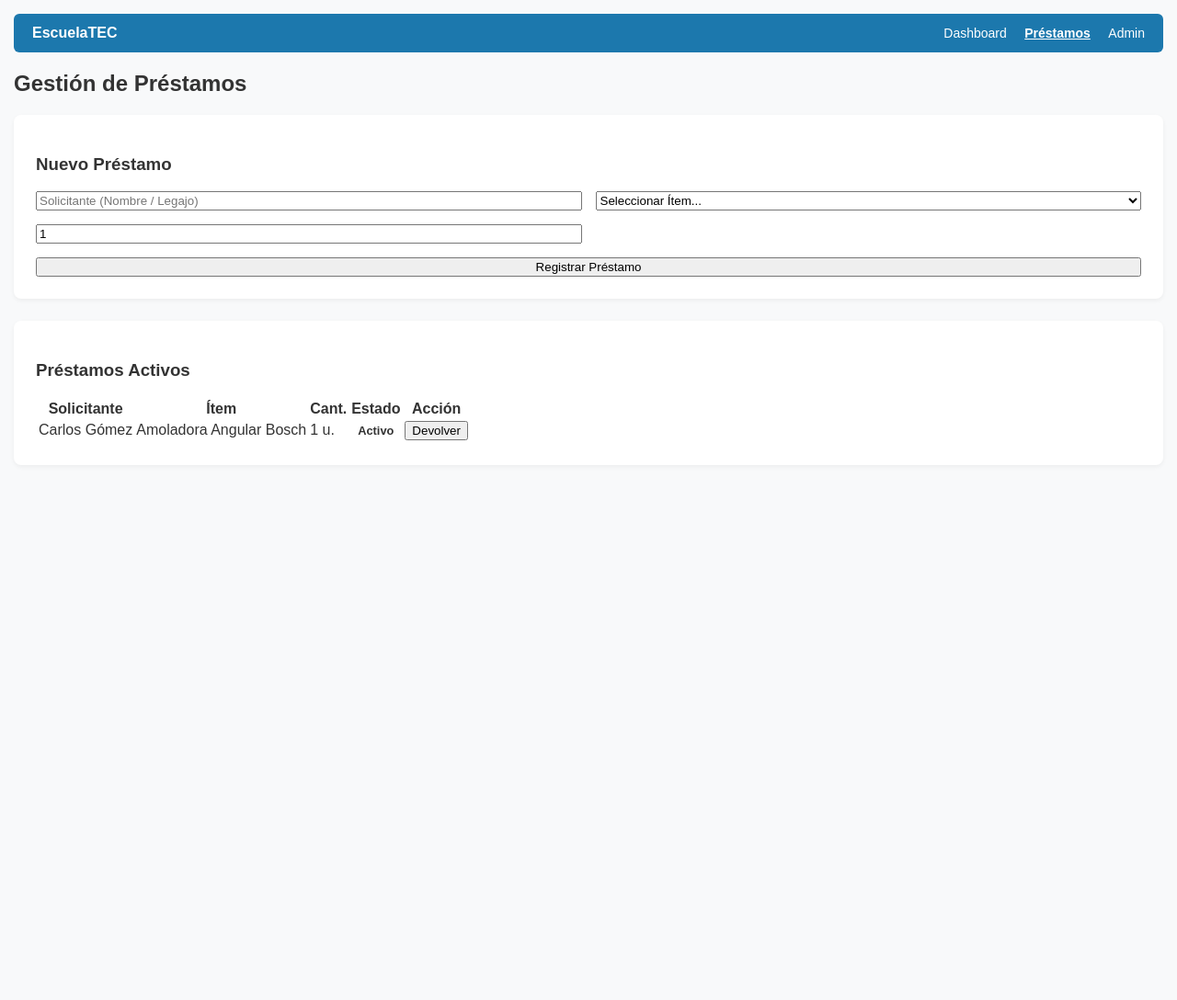
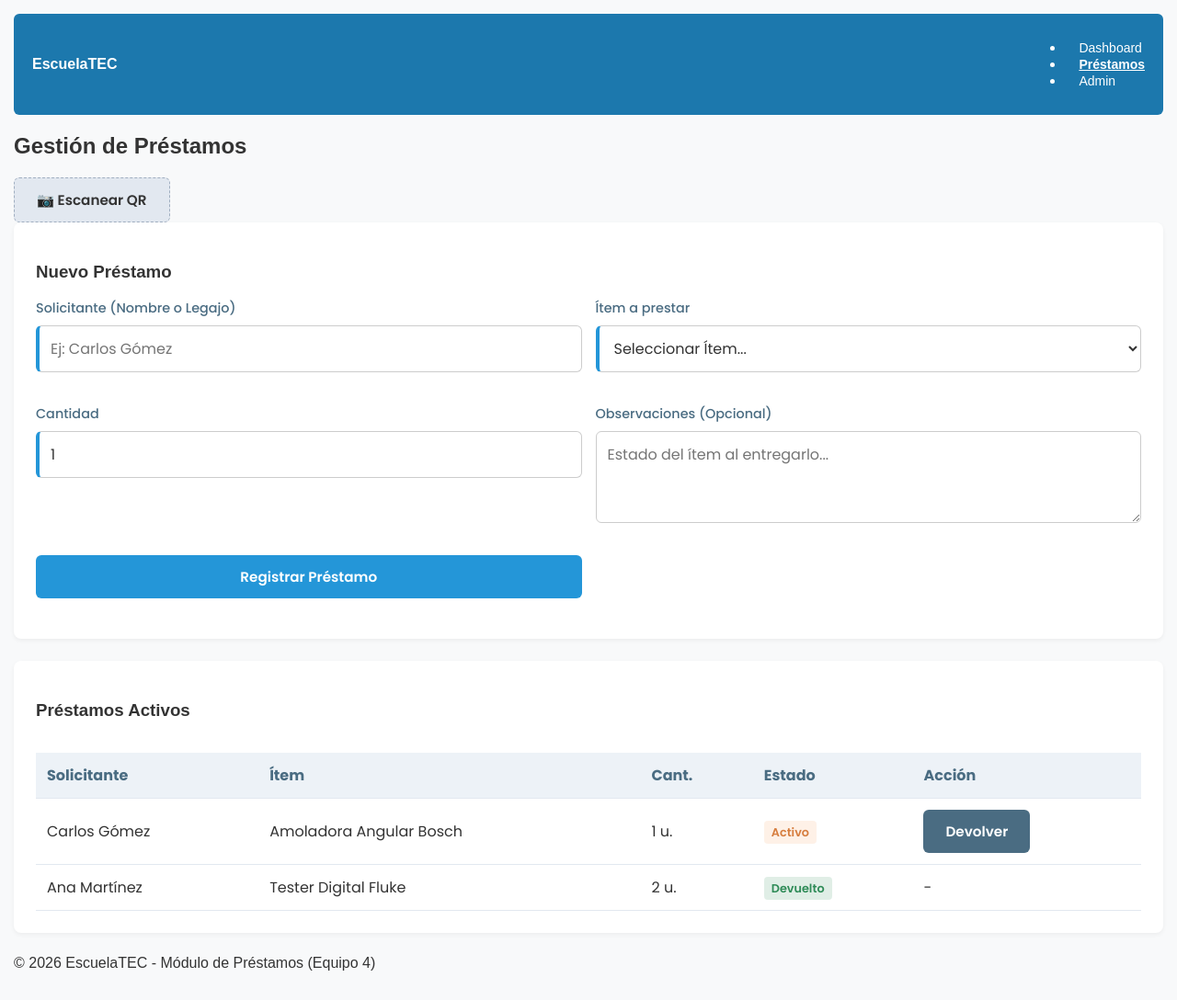
Before and after one commit to cecybiol/EscuelaTec10, a plain HTML site: page pages/prestamos.html in a window 1280 px wide. Shown: the whole page at 92% size. Before the commit the page ends 800 px from the top, so only its background shows below. Drawn offline with Linux system fonts and the light colour scheme.

Commit message:
finalizamos html

```diff
--- a/pages/prestamos.html
+++ b/pages/prestamos.html
@@ -3,50 +3,82 @@
 <head>
     <meta charset="UTF-8">
     <meta name="viewport" content="width=device-width, initial-scale=1.0">
-    <title>EscuelaTEC - Préstamos (Beta Minimal)</title>
+    <title>EscuelaTEC - Gestión de Préstamos</title>
+
+    <!-- Google Fonts: Poppins -->
+    <link href="https://fonts.googleapis.com/css2?family=Poppins:wght@400;500;600;700&display=swap" rel="stylesheet">
+
+    <!-- Hojas de Estilo Modulares -->
     <link rel="stylesheet" href="../css/variables.css">
     <link rel="stylesheet" href="../css/layout.css">
     <link rel="stylesheet" href="../css/components.css">
     <link rel="stylesheet" href="../css/responsive.css">
 </head>
-</head>
 <body>
 
-    <header>
+    <!-- Cabecera Institucional -->
+    <header class="site-header">
         <strong>EscuelaTEC</strong>
-        <nav>
-            <a href="#">Dashboard</a>
-            <a href="#" class="active">Préstamos</a>
-            <a href="#">Admin</a>
+        <nav class="main-nav">
+            <ul>
+                <li><a href="dashboard.html">Dashboard</a></li>
+                <li><a href="prestamos.html" class="active">Préstamos</a></li>
+                <li><a href="admin.html">Admin</a></li>
+            </ul>
         </nav>
     </header>
 
-    <main>
+    <!-- Contenedor Principal -->
+    <main class="main-container">
+
+        <!-- Título y Botón QR -->
+        <div class="page-header">
             <h2>Gestión de Préstamos</h2>
+            <button type="button" class="btn btn-qr">📷 Escanear QR</button>
+        </div>
 
-        <!-- FORMULARIO BETA -->
+        <!-- Sección: Formulario -->
         <section class="card">
             <h3>Nuevo Préstamo</h3>
-            <form action="#" method="POST">
-                <input type="text" placeholder="Solicitante (Nombre / Legajo)" required>
+            <!-- La clase prestamo-form activará la grilla de 2 columnas en PC -->
+            <form action="#" method="POST" class="prestamo-form">
 
-                <select required>
+                <div class="form-group">
+                    <label for="solicitante">Solicitante (Nombre o Legajo)</label>
+                    <input type="text" id="solicitante" class="input" placeholder="Ej: Carlos Gómez" required>
+                </div>
+
+                <div class="form-group">
+                    <label for="item">Ítem a prestar</label>
+                    <select id="item" class="select" required>
                         <option value="">Seleccionar Ítem...</option>
                         <option value="1">Tester Digital Fluke</option>
                         <option value="2">Amoladora Angular Bosch</option>
+                        <option value="3">Proyector Epson</option>
                     </select>
+                </div>
 
-                <input type="number" placeholder="Cantidad" min="1" value="1" required>
+                <div class="form-group">
+                    <label for="cantidad">Cantidad</label>
+                    <input type="number" id="cantidad" class="input" min="1" value="1" required>
+                </div>
 
-                <button type="submit">Registrar Préstamo</button>
+                <div class="form-group">
+                    <label for="observaciones">Observaciones (Opcional)</label>
+                    <textarea id="observaciones" class="textarea" placeholder="Estado del ítem al entregarlo..."></textarea>
+                </div>
+
+                <div class="form-group">
+                    <button type="submit" class="btn btn-primary">Registrar Préstamo</button>
+                </div>
             </form>
         </section>
 
-        <!-- TABLA PRINCIPAL -->
+        <!-- Sección: Tablas -->
         <section class="card">
             <h3>Préstamos Activos</h3>
             <div style="overflow-x: auto;">
-                <table>
+                <table class="table">
                     <thead>
                         <tr>
                             <th>Solicitante</th>
@@ -61,8 +93,15 @@
                             <td>Carlos Gómez</td>
                             <td>Amoladora Angular Bosch</td>
                             <td>1 u.</td>
-                            <td><span class="badge">Activo</span></td>
-                            <td><button type="button" class="btn-sm">Devolver</button></td>
+                            <td><span class="badge badge-warning">Activo</span></td>
+                            <td><button type="button" class="btn btn-secondary">Devolver</button></td>
+                        </tr>
+                        <tr>
+                            <td>Ana Martínez</td>
+                            <td>Tester Digital Fluke</td>
+                            <td>2 u.</td>
+                            <td><span class="badge badge-success">Devuelto</span></td>
+                            <td>-</td>
                         </tr>
                     </tbody>
                 </table>
@@ -70,5 +109,10 @@
         </section>
     </main>
 
+    <!-- Pie de página -->
+    <footer class="site-footer">
+        <p>&copy; 2026 EscuelaTEC - Módulo de Préstamos (Equipo 4)</p>
+    </footer>
+
 </body>
 </html>
```
Lines whose indentation alone changed are shown as unchanged.
